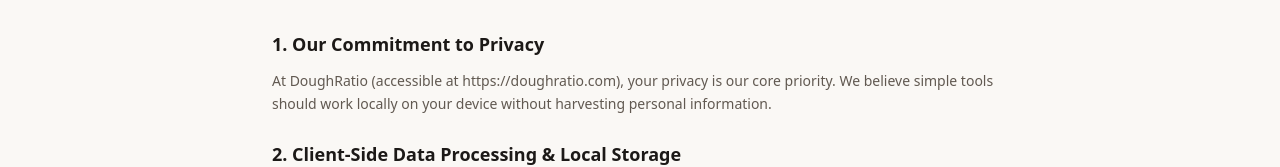
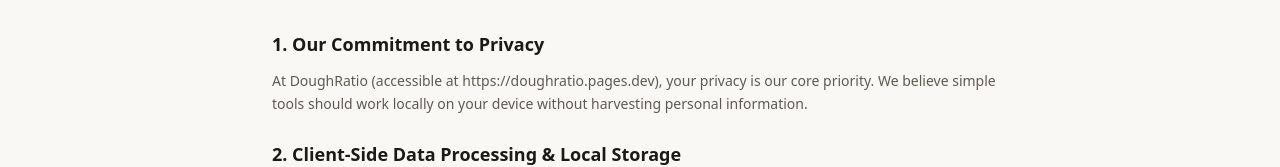
Before and after one commit to DevSolanki-works/bakerpercent, a Next.js app: page /privacy in a window 1280 px wide. Shown: the part 199-366 px from the top of the page. Built offline with nearby package versions, Linux system fonts and the light colour scheme.

Commit message:
Point staging SEO URLs to Pages domain

```diff
--- a/app/layout.tsx
+++ b/app/layout.tsx
@@ -5,7 +5,7 @@ import { Footer } from "@/components/Footer";
 import { CookieConsent } from "@/components/CookieConsent";
 
 export const metadata: Metadata = {
-  metadataBase: new URL("https://doughratio.com"),
+  metadataBase: new URL("https://doughratio.pages.dev"),
   title: {
     default: "DoughRatio — Precision Sourdough & Baker's Percentage Calculator",
     template: "%s | DoughRatio",
@@ -34,7 +34,7 @@ export const metadata: Metadata = {
     title: "DoughRatio — Sourdough & Baker's Percentage Calculator",
     description:
       "Scale recipes backward from loaf count, calculate true total hydration with starter, and estimate bulk fermentation by ambient room temperature.",
-    url: "https://doughratio.com",
+    url: "https://doughratio.pages.dev",
     siteName: "DoughRatio",
     locale: "en_US",
     type: "website",
@@ -84,7 +84,7 @@ export default function RootLayout({
               "@context": "https://schema.org",
               "@type": "WebApplication",
               name: "DoughRatio Sourdough Calculator",
-              url: "https://doughratio.com",
+              url: "https://doughratio.pages.dev",
               description:
                 "Free precision baker's percentage and sourdough hydration calculator with reverse loaf scaling and ambient temperature fermentation guide.",
               applicationCategory: "UtilityApplication",
--- a/app/page.tsx
+++ b/app/page.tsx
@@ -8,7 +8,7 @@ export const metadata: Metadata = {
   description:
     "Calculate artisan sourdough bread formulas with reverse loaf scaling, true total hydration, multi-flour blends, and ambient temperature bulk fermentation guidance.",
   alternates: {
-    canonical: "https://doughratio.com/",
+    canonical: "https://doughratio.pages.dev/",
   },
 };
 
--- a/app/pizza-dough-calculator/page.tsx
+++ b/app/pizza-dough-calculator/page.tsx
@@ -125,7 +125,7 @@ Total Dough: ${results.totalDough}g (${ballCount} dough balls @ ${ballWeight}g e
 • Salt: ${results.salt}g (${saltPct}%)
 ${results.oil > 0 ? `• Olive Oil: ${results.oil}g (${oilPct}%)\n` : ""}${results.sugar > 0 ? `• Sugar: ${results.sugar}g (${sugarPct}%)\n` : ""}${fermentType === "instantYeast" ? `• Instant Yeast: ${results.yeast}g (${yeastPct}%)` : `• Sourdough Starter: ${results.starter}g (${starterPct}%)`}
 
-Calculated via DoughRatio (https://doughratio.com/pizza-dough-calculator)`;
+Calculated via DoughRatio (https://doughratio.pages.dev/pizza-dough-calculator)`;
 
     navigator.clipboard.writeText(text);
     setCopiedToast(true);
--- a/app/privacy/page.tsx
+++ b/app/privacy/page.tsx
@@ -14,7 +14,7 @@ export default function PrivacyPage() {
       <section className="space-y-3 pt-4">
         <h2 className="text-lg font-bold text-foreground">1. Our Commitment to Privacy</h2>
         <p>
-          At DoughRatio (accessible at https://doughratio.com), your privacy is our core priority. We believe simple tools should work locally on your device without harvesting personal information.
+          At DoughRatio (accessible at https://doughratio.pages.dev), your privacy is our core priority. We believe simple tools should work locally on your device without harvesting personal information.
         </p>
       </section>
 
--- a/app/terms/page.tsx
+++ b/app/terms/page.tsx
@@ -14,7 +14,7 @@ export default function TermsPage() {
       <section className="space-y-3 pt-4">
         <h2 className="text-lg font-bold text-foreground">1. Acceptance of Terms</h2>
         <p>
-          By accessing and using DoughRatio (https://doughratio.com), you agree to comply with and be bound by these Terms of Service. If you do not agree with any part of these terms, please do not use our service.
+          By accessing and using DoughRatio (https://doughratio.pages.dev), you agree to comply with and be bound by these Terms of Service. If you do not agree with any part of these terms, please do not use our service.
         </p>
       </section>
 
--- a/lib/calculator/engine.ts
+++ b/lib/calculator/engine.ts
@@ -275,5 +275,5 @@ Total Flour (including starter): ${outputs.totalFlourGrams}g
 Total Water (including starter): ${outputs.totalWaterGrams}g
 True Total Hydration: ${outputs.trueHydrationPct}%
 
-Calculated via DoughRatio (https://doughratio.com)`;
+Calculated via DoughRatio (https://doughratio.pages.dev)`;
 }
```
Also changed, not shown: public/robots.txt, 1 other file (tests, documents, lock files or other folders).
